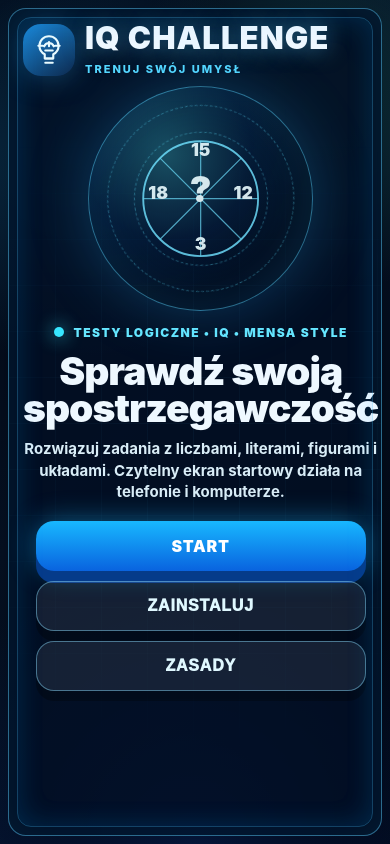
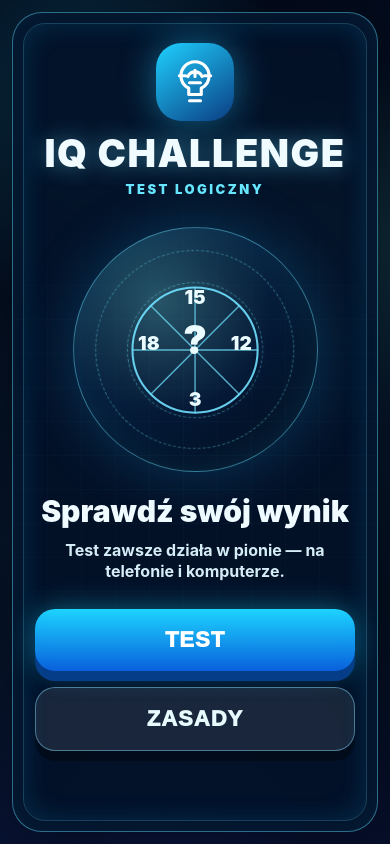
Before and after one commit to wiejskachatkapl-stack/testyiq, a plain HTML site: page index.html in a window 390 px wide. Drawn offline with Linux system fonts and the light colour scheme.

Commit message:
Add files via upload

```diff
--- a/index.html
+++ b/index.html
@@ -3,178 +3,93 @@
 <head>
   <meta charset="UTF-8" />
   <meta name="viewport" content="width=device-width, initial-scale=1.0, viewport-fit=cover" />
-
   <link rel="manifest" href="manifest.webmanifest" />
-  <meta name="theme-color" content="#06142a" />
+  <meta name="theme-color" content="#07182f" />
   <meta name="apple-mobile-web-app-capable" content="yes" />
   <meta name="apple-mobile-web-app-title" content="IQ Test" />
+  <meta name="screen-orientation" content="portrait" />
   <link rel="apple-touch-icon" href="assets/icons/icon-192.png" />
   <title>IQ Challenge</title>
   <style>
-    *{box-sizing:border-box}
-    html,body{margin:0;min-height:100%;font-family:Inter,Arial,Helvetica,sans-serif;color:#eef8ff;background:#020817;overflow-x:hidden}
+    *{box-sizing:border-box;-webkit-tap-highlight-color:transparent}
+    html,body{margin:0;min-height:100%;font-family:Inter,Arial,Helvetica,sans-serif;color:#effbff;background:#020716;overflow-x:hidden}
     body{
-      min-height:100vh;
-      display:flex;
-      justify-content:center;
-      align-items:center;
-      padding:clamp(12px,2vw,28px);
+      min-height:100dvh;display:flex;justify-content:center;align-items:center;padding:12px;
       background:
-        radial-gradient(circle at 18% 18%, rgba(34,180,255,.28), transparent 28%),
-        radial-gradient(circle at 82% 12%, rgba(69,255,209,.18), transparent 24%),
-        radial-gradient(circle at 50% 100%, rgba(20,95,255,.28), transparent 34%),
-        linear-gradient(135deg,#020817 0%,#06142a 45%,#010713 100%);
+        radial-gradient(circle at 22% 12%,rgba(33,201,255,.24),transparent 26%),
+        radial-gradient(circle at 82% 28%,rgba(93,255,219,.16),transparent 27%),
+        radial-gradient(circle at 50% 110%,rgba(43,81,255,.28),transparent 40%),
+        linear-gradient(160deg,#020716 0%,#07182f 55%,#020712 100%);
     }
-    .screen{
-      position:relative;
-      width:min(1180px,100%);
-      min-height:min(720px,calc(100vh - 28px));
-      border:1px solid rgba(89,208,255,.48);
-      border-radius:32px;
-      overflow:hidden;
-      box-shadow:0 24px 80px rgba(0,0,0,.55), inset 0 0 40px rgba(30,188,255,.08);
-      background:rgba(3,15,34,.86);
-      isolation:isolate;
+    .phone-screen{
+      position:relative;width:min(430px,100%);min-height:calc(100dvh - 24px);border-radius:30px;overflow:hidden;
+      border:1px solid rgba(94,221,255,.45);background:rgba(4,18,40,.92);
+      box-shadow:0 24px 80px rgba(0,0,0,.58),inset 0 0 42px rgba(36,185,255,.08);isolation:isolate;padding:22px;
     }
-    .screen:before{
-      content:"";position:absolute;inset:0;opacity:.26;z-index:-1;
-      background-image:
-        linear-gradient(rgba(74,203,255,.18) 1px,transparent 1px),
-        linear-gradient(90deg,rgba(74,203,255,.18) 1px,transparent 1px);
-      background-size:46px 46px;
-      mask-image:radial-gradient(circle at center,#000 0%,transparent 78%);
-    }
-    .screen:after{
-      content:"";position:absolute;inset:18px;border-radius:24px;border:1px solid rgba(70,190,255,.28);pointer-events:none;
-      box-shadow:inset 0 0 28px rgba(0,157,255,.14);
-    }
-    .topbar{display:flex;justify-content:space-between;align-items:center;padding:28px 36px 8px;gap:18px}
-    .brand{display:flex;align-items:center;gap:16px}
-    .logo{width:74px;height:74px;border-radius:22px;background:linear-gradient(145deg,#1b88d8,#0c294e);display:grid;place-items:center;box-shadow:0 0 30px rgba(42,178,255,.35)}
-    .logo svg{width:48px;height:48px;fill:none;stroke:#e9fbff;stroke-width:4;stroke-linecap:round;stroke-linejoin:round}
-    .brand h1{margin:0;font-size:clamp(28px,4vw,56px);letter-spacing:2px;line-height:1;font-weight:950;text-shadow:0 0 22px rgba(84,205,255,.55)}
-    .brand p{margin:8px 0 0;color:#55d8ff;font-size:clamp(13px,1.6vw,18px);letter-spacing:3px;font-weight:800;text-transform:uppercase}
-    .badge{border:1px solid rgba(96,213,255,.45);border-radius:18px;padding:14px 18px;background:rgba(3,22,44,.72);font-weight:900;color:#c9f4ff;white-space:nowrap;box-shadow:inset 0 0 18px rgba(37,172,255,.12)}
-    .hero{display:grid;grid-template-columns:1.05fr .95fr;gap:26px;padding:30px 54px 46px;align-items:center}
-    .left{max-width:570px}
-    .kicker{display:inline-flex;gap:10px;align-items:center;color:#66e7ff;font-weight:900;letter-spacing:3px;text-transform:uppercase;font-size:14px;margin-bottom:18px}
-    .dot{width:10px;height:10px;border-radius:50%;background:#37e6ff;box-shadow:0 0 18px #37e6ff}
-    h2{margin:0 0 18px;font-size:clamp(38px,6vw,74px);line-height:.95;font-weight:950;letter-spacing:-1px}
-    .lead{margin:0 0 28px;color:#d9edf7;font-size:clamp(17px,2vw,23px);line-height:1.45;font-weight:650}
-    .actions{display:flex;gap:16px;flex-wrap:wrap;margin-bottom:24px}
-    .btn{appearance:none;border:0;text-decoration:none;cursor:pointer;border-radius:18px;padding:18px 32px;font-size:20px;font-weight:950;letter-spacing:.8px;color:#fff;display:inline-flex;align-items:center;justify-content:center;min-width:190px;transition:.15s;box-shadow:0 10px 0 rgba(0,0,0,.28)}
-    .btn.primary{background:linear-gradient(180deg,#18b8ff,#0963df);box-shadow:0 12px 0 #053b8a,0 0 28px rgba(24,184,255,.45)}
-    .btn.secondary{background:rgba(255,255,255,.08);border:1px solid rgba(139,222,255,.45);color:#dff8ff}
-    .btn:active{transform:translateY(5px);box-shadow:0 5px 0 rgba(0,0,0,.35)}
-    .visual{position:relative;min-height:430px;display:grid;place-items:center}
-    .orb{width:min(420px,80vw);aspect-ratio:1;border-radius:50%;position:relative;background:radial-gradient(circle at 35% 30%,rgba(81,239,255,.28),rgba(11,58,113,.22) 40%,rgba(0,0,0,.06) 66%);border:1px solid rgba(85,212,255,.48);box-shadow:0 0 60px rgba(41,178,255,.26),inset 0 0 55px rgba(44,201,255,.12)}
-    .orb svg{position:absolute;inset:8%;width:84%;height:84%;opacity:.9}.orb text{font-weight:950;fill:#eafcff}.ring{position:absolute;inset:8%;border:1px dashed rgba(91,224,255,.36);border-radius:50%;animation:spin 28s linear infinite}.ring.r2{inset:20%;animation-duration:18s;animation-direction:reverse}.chip{position:absolute;border:1px solid rgba(94,220,255,.42);border-radius:16px;padding:12px 16px;background:rgba(1,19,39,.72);font-weight:900;color:#c8f6ff;box-shadow:0 0 22px rgba(33,190,255,.18)}.c1{top:40px;right:6px}.c2{bottom:56px;left:10px}.c3{bottom:6px;right:58px}
-    @keyframes spin{to{transform:rotate(360deg)}}
-    .rules{display:none;position:absolute;left:54px;right:54px;bottom:38px;padding:16px 18px;border-radius:18px;background:rgba(2,20,41,.92);border:1px solid rgba(112,224,255,.38);color:#dff8ff;line-height:1.45;font-weight:650;z-index:5}
-    .rules.show{display:block}
-    @media(max-width:780px){
-      body{align-items:stretch;padding:10px}.screen{min-height:calc(100vh - 20px);border-radius:24px}.topbar{padding:22px 20px 4px}.logo{width:58px;height:58px;border-radius:18px}.logo svg{width:38px;height:38px}.badge{display:none}.hero{grid-template-columns:1fr;padding:20px 22px 32px;text-align:center}.left{max-width:none}.kicker{justify-content:center}.actions{justify-content:center}.btn{width:100%;max-width:330px;padding:17px 22px}.visual{min-height:300px;order:-1}.orb{width:min(310px,82vw)}.chip{font-size:12px;padding:9px 11px}.c1{top:8px;right:0}.c2{bottom:35px;left:0}.c3{bottom:0;right:18px}.rules{left:18px;right:18px;bottom:20px;text-align:left}}
-    @media(max-width:420px){.brand h1{font-size:26px}.brand p{font-size:11px;letter-spacing:2px}.topbar{gap:10px}h2{font-size:39px}.lead{font-size:16px}.visual{min-height:255px}.orb{width:245px}.chip{display:none}}
-
-    @media(max-width:780px){
-      html,body{height:auto;min-height:100%;overflow:auto}
-      body{padding:8px;align-items:flex-start;background-attachment:fixed}
-      .screen{width:100%;min-height:calc(100dvh - 16px);border-radius:18px}
-      .screen:after{inset:8px;border-radius:14px}
-      .topbar{padding:16px 16px 2px;align-items:flex-start}
-      .brand{gap:10px}.logo{width:52px;height:52px}.logo svg{width:34px;height:34px}
-      .brand h1{font-size:clamp(24px,8vw,36px);letter-spacing:1px}.brand p{font-size:11px;letter-spacing:2px}
-      .hero{grid-template-columns:1fr;padding:14px 16px 28px;gap:10px;text-align:center}
-      .visual{order:-1;min-height:230px}.orb{width:min(260px,72vw)}
-      h2{font-size:clamp(32px,10vw,48px);margin-bottom:12px}.lead{font-size:16px;margin-bottom:18px}
-      .kicker{font-size:12px;letter-spacing:1.5px;margin-bottom:12px;justify-content:center}
-      .actions{justify-content:center;margin-bottom:0}.btn{width:100%;max-width:330px;min-width:0;padding:15px 22px;font-size:18px}
-      .chip{display:none}
-    }
-    @media(max-width:420px){.topbar{padding:14px 14px 0}.hero{padding:10px 14px 24px}.visual{min-height:210px}.orb{width:225px}.lead{font-size:15px}.actions{gap:10px}.btn{font-size:16px}}
+    .phone-screen:before{content:"";position:absolute;inset:0;z-index:-1;opacity:.20;background-image:linear-gradient(rgba(94,221,255,.18) 1px,transparent 1px),linear-gradient(90deg,rgba(94,221,255,.18) 1px,transparent 1px);background-size:34px 34px;mask-image:radial-gradient(circle at center,#000 0%,transparent 80%)}
+    .phone-screen:after{content:"";position:absolute;inset:10px;border-radius:22px;border:1px solid rgba(103,229,255,.22);pointer-events:none;box-shadow:inset 0 0 28px rgba(37,188,255,.12)}
+    .brand{text-align:center;margin-top:8px}.logo{width:78px;height:78px;border-radius:25px;margin:0 auto 14px;background:linear-gradient(145deg,#1fd1ff,#0b3d82);display:grid;place-items:center;box-shadow:0 0 36px rgba(42,199,255,.46)}
+    .logo svg{width:50px;height:50px;fill:none;stroke:#fff;stroke-width:4;stroke-linecap:round;stroke-linejoin:round}.brand h1{margin:0;font-size:38px;line-height:.95;font-weight:950;letter-spacing:1.5px;text-shadow:0 0 22px rgba(101,220,255,.48)}
+    .brand p{margin:10px 0 0;color:#68e8ff;font-size:13px;letter-spacing:2.5px;font-weight:900;text-transform:uppercase}
+    .hero-orb{position:relative;width:245px;aspect-ratio:1;margin:30px auto 24px;border-radius:50%;background:radial-gradient(circle at 35% 30%,rgba(125,244,255,.30),rgba(15,58,113,.22) 48%,rgba(0,0,0,.08) 70%);border:1px solid rgba(97,224,255,.48);box-shadow:0 0 58px rgba(41,178,255,.23),inset 0 0 52px rgba(44,201,255,.14)}
+    .hero-orb svg{position:absolute;inset:8%;width:84%;height:84%}.hero-orb text{font-weight:950;fill:#eafcff}.ring{position:absolute;inset:9%;border:1px dashed rgba(109,232,255,.42);border-radius:50%;animation:spin 28s linear infinite}.ring.r2{inset:22%;animation-duration:18s;animation-direction:reverse}@keyframes spin{to{transform:rotate(360deg)}}
+    .title{text-align:center;margin:0 auto 26px;max-width:340px}.title h2{margin:0 0 12px;font-size:30px;line-height:1.05;font-weight:950}.title p{margin:0;color:#d5edf7;font-size:16px;line-height:1.35;font-weight:650}
+    .menu{display:grid;gap:16px;margin:0 auto;max-width:330px}.btn{border:0;border-radius:20px;padding:18px 22px;font-size:22px;font-weight:950;letter-spacing:1px;color:#fff;cursor:pointer;box-shadow:0 10px 0 rgba(0,0,0,.34);transition:.12s;text-decoration:none;text-align:center}.btn:active{transform:translateY(5px);box-shadow:0 5px 0 rgba(0,0,0,.36)}
+    .btn.primary{background:linear-gradient(180deg,#1dd4ff,#0960dc);box-shadow:0 10px 0 #063d88,0 0 28px rgba(29,212,255,.42)}.btn.secondary{background:rgba(255,255,255,.09);border:1px solid rgba(139,222,255,.45);color:#e7fbff}
+    .panel{display:none;position:absolute;left:18px;right:18px;bottom:18px;z-index:10;padding:20px;border-radius:24px;background:rgba(3,17,38,.97);border:1px solid rgba(111,226,255,.45);box-shadow:0 18px 60px rgba(0,0,0,.55),inset 0 0 26px rgba(36,185,255,.10)}.panel.show{display:block}.panel h3{margin:0 0 14px;text-align:center;font-size:25px}.panel p{margin:0 0 16px;color:#dff8ff;line-height:1.42;font-weight:650}.form{display:grid;gap:12px}.field label{display:block;margin:0 0 6px;color:#82ecff;font-weight:900;font-size:13px;letter-spacing:1px;text-transform:uppercase}.field input{width:100%;border:1px solid rgba(138,225,255,.5);border-radius:15px;padding:14px 15px;background:rgba(255,255,255,.96);font-size:18px;font-weight:800;color:#06142a;outline:none}.row{display:grid;grid-template-columns:1fr 1fr;gap:10px}.close{margin-top:10px;width:100%;padding:13px 16px;border-radius:16px;border:1px solid rgba(139,222,255,.45);background:rgba(255,255,255,.08);color:#e7fbff;font-weight:900;font-size:16px}.small{font-size:13px;color:#9befff;text-align:center;margin-top:14px;font-weight:800}
+    .install{margin-top:14px;text-align:center}.install button{background:none;border:0;color:#76e9ff;text-decoration:underline;font-weight:900;font-size:14px;cursor:pointer}.install-tip{display:none;margin-top:10px;color:#dff8ff;font-size:13px;line-height:1.35}.install-tip.show{display:block}
+    @media(min-width:900px){body{padding:24px}.phone-screen{min-height:760px}.brand h1{font-size:44px}.hero-orb{width:275px}.title h2{font-size:34px}}
+    @media(max-width:370px){.phone-screen{padding:18px;border-radius:24px}.logo{width:66px;height:66px}.brand h1{font-size:32px}.hero-orb{width:210px;margin:22px auto 18px}.title h2{font-size:26px}.title p{font-size:14px}.btn{font-size:19px;padding:16px}.panel{left:12px;right:12px;bottom:12px;padding:16px}.row{grid-template-columns:1fr}}
   </style>
 </head>
 <body>
-  <main class="screen">
-    <header class="topbar">
-      <div class="brand">
-        <div class="logo" aria-hidden="true">
-          <svg viewBox="0 0 64 64"><path d="M32 6c-10 0-18 8-18 18 0 7 4 13 10 16v8h16v-8c6-3 10-9 10-16 0-10-8-18-18-18Z"/><path d="M25 56h14M25 48h14M23 25c3-8 15-8 18 0M25 33h14M32 17v8M20 24h-8M52 24h-8"/></svg>
-        </div>
-        <div><h1>IQ CHALLENGE</h1><p>Trenuj swój umysł</p></div>
-      </div>
-      <div class="badge">POZIOM: LOGIKA</div>
-    </header>
+<main class="phone-screen">
+  <section class="brand">
+    <div class="logo" aria-hidden="true"><svg viewBox="0 0 64 64"><path d="M32 6c-10 0-18 8-18 18 0 7 4 13 10 16v8h16v-8c6-3 10-9 10-16 0-10-8-18-18-18Z"/><path d="M25 56h14M25 48h14M23 25c3-8 15-8 18 0M25 33h14M32 17v8M20 24h-8M52 24h-8"/></svg></div>
+    <h1>IQ CHALLENGE</h1><p>test logiczny</p>
+  </section>
+  <div class="hero-orb" aria-hidden="true"><div class="ring"></div><div class="ring r2"></div><svg viewBox="0 0 300 300"><circle cx="150" cy="150" r="92" fill="none" stroke="rgba(113,226,255,.9)" stroke-width="3"/><path d="M150 58v184M58 150h184M85 85l130 130M215 85 85 215" stroke="rgba(113,226,255,.75)" stroke-width="2"/><text x="150" y="82" text-anchor="middle" font-size="28">15</text><text x="218" y="150" text-anchor="middle" font-size="28">12</text><text x="150" y="232" text-anchor="middle" font-size="28">3</text><text x="82" y="150" text-anchor="middle" font-size="28">18</text><text x="150" y="156" text-anchor="middle" font-size="58">?</text></svg></div>
+  <section class="title"><h2>Sprawdź swój wynik</h2><p>Test zawsze działa w pionie — na telefonie i komputerze.</p></section>
+  <section class="menu"><button class="btn primary" id="testBtn">TEST</button><button class="btn secondary" id="rulesBtn">ZASADY</button></section>
+  <div class="install"><button id="installBtn" type="button" hidden>Zainstaluj aplikację PWA</button><div class="install-tip" id="installTip">Na iPhone użyj Udostępnij → Dodaj do ekranu początkowego. Na Androidzie instalacja pojawi się w Chrome.</div></div>
 
-    <section class="hero">
-      <div class="left">
-        <div class="kicker"><span class="dot"></span> Testy logiczne • IQ • Mensa style</div>
-        <h2>Sprawdź swoją spostrzegawczość</h2>
-        <p class="lead">Rozwiązuj zadania z liczbami, literami, figurami i układami. Czytelny ekran startowy działa na telefonie i komputerze.</p>
-        <div class="actions">
-          <a class="btn primary" href="quiz.html">START</a>
-          <button class="btn secondary" id="installBtn" type="button" hidden>ZAINSTALUJ</button>
-          <button class="btn secondary" id="rulesBtn" type="button">ZASADY</button>
-        </div>
-      </div>
+  <section class="panel" id="testPanel" aria-label="Dane przed testem">
+    <h3>Dane do testu</h3>
+    <form class="form" id="startForm">
+      <div class="field"><label for="firstName">Imię</label><input id="firstName" autocomplete="given-name" required /></div>
+      <div class="field"><label for="lastName">Nazwisko</label><input id="lastName" autocomplete="family-name" required /></div>
+      <div class="field"><label for="age">Wiek</label><input id="age" type="number" min="6" max="99" inputmode="numeric" required /></div>
+      <button class="btn primary" type="submit">ZACZYNAMY</button>
+    </form>
+    <button class="close" type="button" data-close="testPanel">ZAMKNIJ</button>
+  </section>
 
-      <div class="visual" aria-hidden="true">
-        <div class="orb">
-          <div class="ring"></div><div class="ring r2"></div>
-          <svg viewBox="0 0 300 300">
-            <circle cx="150" cy="150" r="92" fill="none" stroke="rgba(113,226,255,.9)" stroke-width="3"/>
-            <path d="M150 58v184M58 150h184M85 85l130 130M215 85 85 215" stroke="rgba(113,226,255,.75)" stroke-width="2"/>
-            <text x="150" y="82" text-anchor="middle" font-size="28">15</text>
-            <text x="218" y="150" text-anchor="middle" font-size="28">12</text>
-            <text x="150" y="232" text-anchor="middle" font-size="28">3</text>
-            <text x="82" y="150" text-anchor="middle" font-size="28">18</text>
-            <text x="150" y="156" text-anchor="middle" font-size="58">?</text>
-          </svg>
-        </div>
-        <div class="chip c1">ANALIZA</div><div class="chip c2">LOGIKA</div><div class="chip c3">PAMIĘĆ</div>
-      </div>
-    </section>
-    <div class="rules" id="rules">Wybierz START, przeczytaj polecenie i zaznacz jedną z pięciu odpowiedzi. Po kliknięciu „Sprawdź odpowiedź” zobaczysz wynik.</div>
-    <div class="rules" id="installTip">Na iPhone: otwórz w Safari, wybierz Udostępnij, potem „Do ekranu początkowego”. Na Androidzie przycisk instalacji pojawi się automatycznie, gdy przeglądarka wykryje PWA.</div>
-  </main>
-  <script>
-    const btn=document.getElementById('rulesBtn');
-    const rules=document.getElementById('rules');
-    const installBtn=document.getElementById('installBtn');
-    const installTip=document.getElementById('installTip');
-    let deferredPrompt=null;
-
-    btn.addEventListener('click',()=>rules.classList.toggle('show'));
-
-    window.addEventListener('beforeinstallprompt',(event)=>{
-      event.preventDefault();
-      deferredPrompt=event;
-      installBtn.hidden=false;
-    });
-
-    installBtn.addEventListener('click',async()=>{
-      if(!deferredPrompt){
-        installTip.classList.toggle('show');
-        return;
-      }
-      deferredPrompt.prompt();
-      await deferredPrompt.userChoice;
-      deferredPrompt=null;
-      installBtn.hidden=true;
-    });
-
-    window.addEventListener('appinstalled',()=>{
-      deferredPrompt=null;
-      installBtn.hidden=true;
-    });
-  </script>
-
+  <section class="panel" id="rulesPanel" aria-label="Zasady testu">
+    <h3>Zasady</h3>
+    <p>Wpisz dane, rozpocznij test i zaznacz jedną z pięciu odpowiedzi. Wynik będzie liczony z uwzględnieniem liczby punktów oraz wieku.</p>
+    <p class="small">To jest wynik szacunkowy i porównawczy, a nie diagnoza psychologiczna.</p>
+    <button class="close" type="button" data-close="rulesPanel">ZAMKNIJ</button>
+  </section>
+</main>
 <script>
-  if ('serviceWorker' in navigator) {
-    window.addEventListener('load', () => {
-      navigator.serviceWorker.register('./service-worker.js');
-    });
-  }
+  const testBtn=document.getElementById('testBtn');
+  const rulesBtn=document.getElementById('rulesBtn');
+  const testPanel=document.getElementById('testPanel');
+  const rulesPanel=document.getElementById('rulesPanel');
+  function openPanel(panel){testPanel.classList.remove('show');rulesPanel.classList.remove('show');panel.classList.add('show');}
+  testBtn.onclick=()=>openPanel(testPanel);
+  rulesBtn.onclick=()=>openPanel(rulesPanel);
+  document.querySelectorAll('[data-close]').forEach(btn=>btn.onclick=()=>document.getElementById(btn.dataset.close).classList.remove('show'));
+  document.getElementById('startForm').addEventListener('submit',e=>{
+    e.preventDefault();
+    const data={firstName:firstName.value.trim(),lastName:lastName.value.trim(),age:Number(age.value),startedAt:new Date().toISOString()};
+    localStorage.setItem('iqUserData',JSON.stringify(data));
+    location.href='quiz.html';
+  });
+  const installBtn=document.getElementById('installBtn'); const installTip=document.getElementById('installTip'); let deferredPrompt=null;
+  window.addEventListener('beforeinstallprompt',(event)=>{event.preventDefault();deferredPrompt=event;installBtn.hidden=false;});
+  installBtn.addEventListener('click',async()=>{if(!deferredPrompt){installTip.classList.toggle('show');return;}deferredPrompt.prompt();await deferredPrompt.userChoice;deferredPrompt=null;installBtn.hidden=true;});
+  if('serviceWorker' in navigator){window.addEventListener('load',()=>navigator.serviceWorker.register('./service-worker.js'));}
 </script>
 </body>
 </html>
```
Also changed, not shown: quiz.html (+8 -3 lines), README_GITHUB.txt, manifest.webmanifest.
